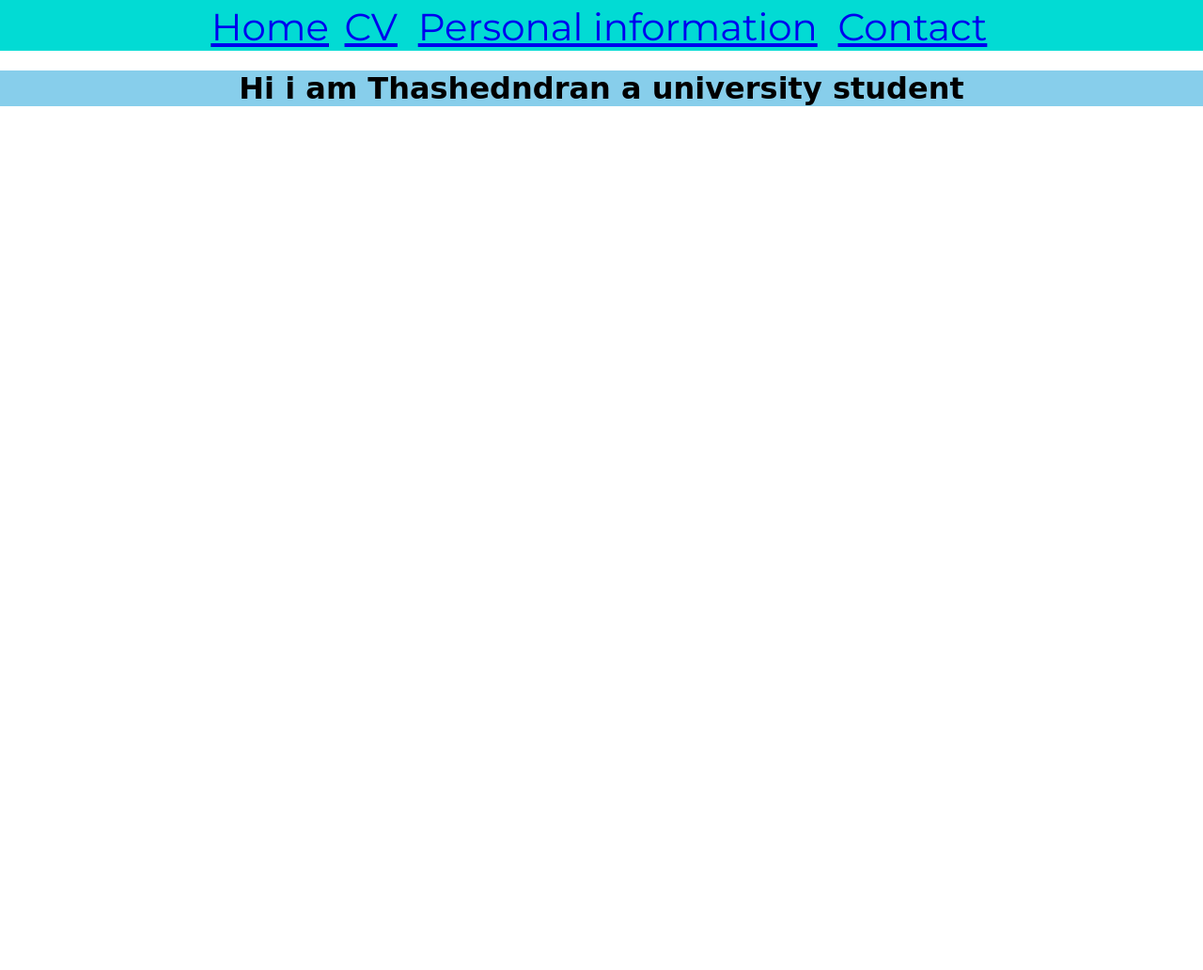
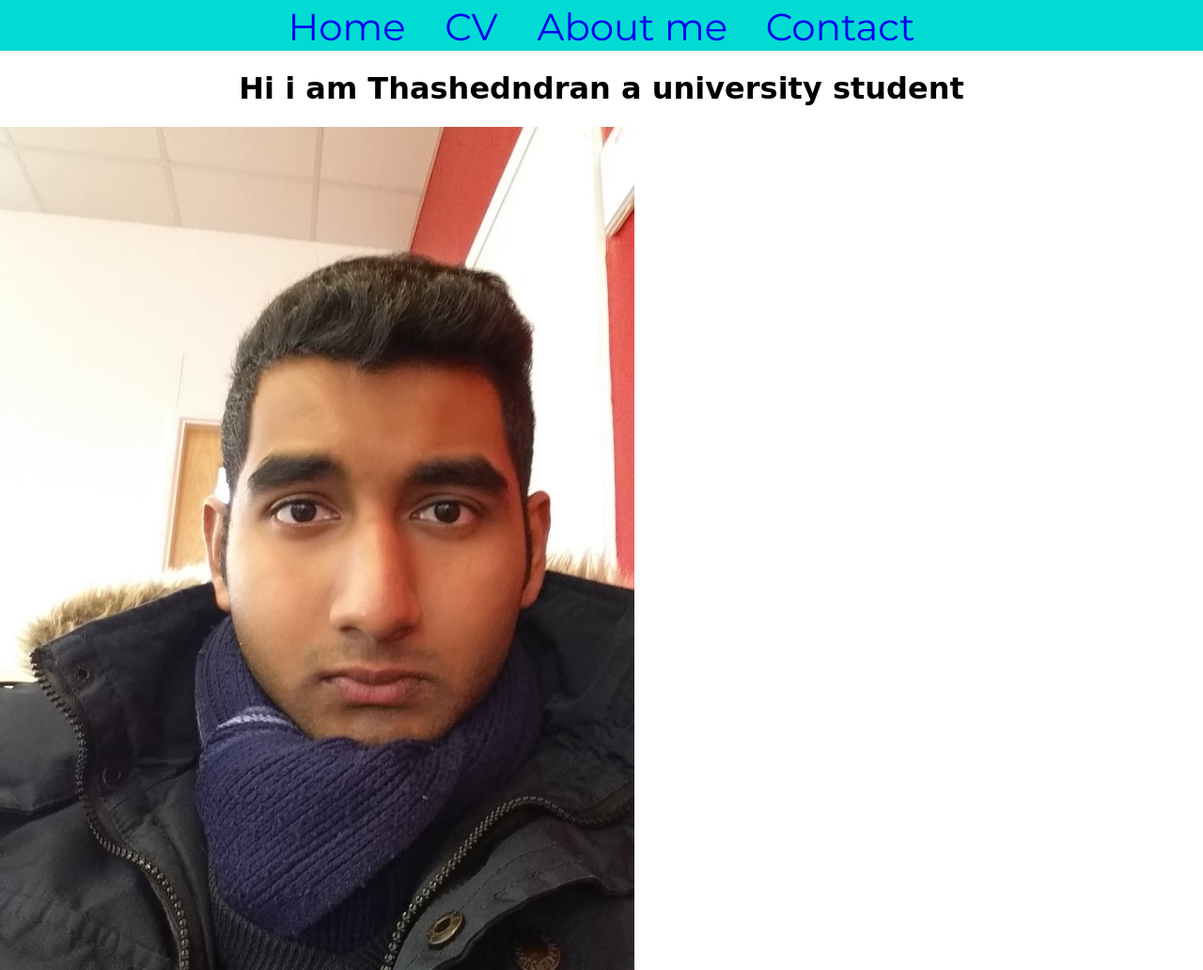
Before and after one commit to Thashendran/csy1018-assign1, a plain HTML site: page index.html in a window 1280 px wide. Shown: the whole page at 94% size. Before the commit the page ends 800 px from the top, so only its background shows below. Drawn offline with Linux system fonts and the light colour scheme; a web font is replaced by a local one.

Commit message:
removed underline link

```diff
--- a/css/style.css
+++ b/css/style.css
@@ -11,7 +11,7 @@ body {
   margin: 0;
 }
 .name {
-  background-color: skyblue;
+  background-color: white;
   text-align: center;
   font-family: "molle",cursive;
 
@@ -36,89 +36,53 @@ float: center;
 overflow: hidden;
 text-align: center;
 font-family: 'Montserrat', sans-serif;
-text-decoration: none;
+  text-decoration: none !important;
+}
+a {
+  text-decoration: none;
+}
 
-
-
-
-}
 
 .cv-page {
   background:white;
   text-align: center;
   font-family: fantasy;
   text-transform: capitalize;
-  font-size: 3.7em;}
+  font-size: 3.7em;
+}
 
 
 
 
 .home-nav {
-  list-style-type: nome;
+  list-style-type: none;
   margin:0;
-  padding: 0;
+  padding: 15px;
   display: block;
   width: 60px;
   display: inline;
   font-size: 0.9em;
   border-style:none;
-  text-decoration:underline;
-
-
-
-
-
+  text-decoration: none !important;
 
 }
-.cv-bar {
-  list-style-type: nome;
-  margin:0;
-  padding: 0;
-  display: block;
-  width: 60px;
-  display: inline;
-  font-size: 0.9em;
-  border-style: none;
-  padding: 5px;
-  text-decoration: none;
 
-
-}
-.bio-bar {
-  list-style-type: nome;
-  margin:0;
-  padding: 0;
-  display: block;
-  width: 60px;
-  display: inline;
-  font-size: 0.9em;
-  border-style: none;
-  padding: 5px;
-
-}
-.contact-bar {
-  list-style-type: nome;
-  margin:0;
-  padding: 0;
-  display: block;
-  width: 60px;
-  display: inline;
-  font-size: 0.9em;
-  border-style: none;
-  padding: 5px;
-
-}
 
 .about-me {
   text-align: center;
   font-family: fantasy;
+}
 
-
-
-}
 .bio-data {
   text-align: right;
   list-style-type: none;
   font-size: 1.4em;
 
 }
+
+.main-image {
+  float: center;
+  display: flex;
+
+
+}
--- a/index.html
+++ b/index.html
@@ -13,10 +13,10 @@
 
 <div>
 <ul class= "nav-item">
-  <li class = "home-nav"><a href="index.html">Home</a></li>
-  <li class= "cv-bar"><a href="cv.html">CV</a></li>
-  <li class= "bio-bar"><a href="bio.html">Personal information</a></li>
-  <li class= "contact-bar"><a href="contact.html">Contact</a></li>
+  <li class = "home-nav"><a href="index.html" >Home</a></li>
+  <li class= "home-nav"><a href="cv.html" >CV</a></li>
+  <li class= "home-nav"><a href="bio.html">About me </a></li>
+  <li class= "home-nav"><a href="contact.html" >Contact</a></li>
 </ul>
 </div>
 
@@ -26,6 +26,10 @@
   </header>
 </div>
 
+<div>
+  <img class= "main-image" src="images/Thashe1.jpg" alt="Thashendran Perinparasa">
+</div>
+
 
 
 
```
Also changed, not shown: bio.html (+7 -4 lines), contact.html (+8 -4 lines), cv.html (+7 -4 lines), images/Thashe1.jpg (added).
